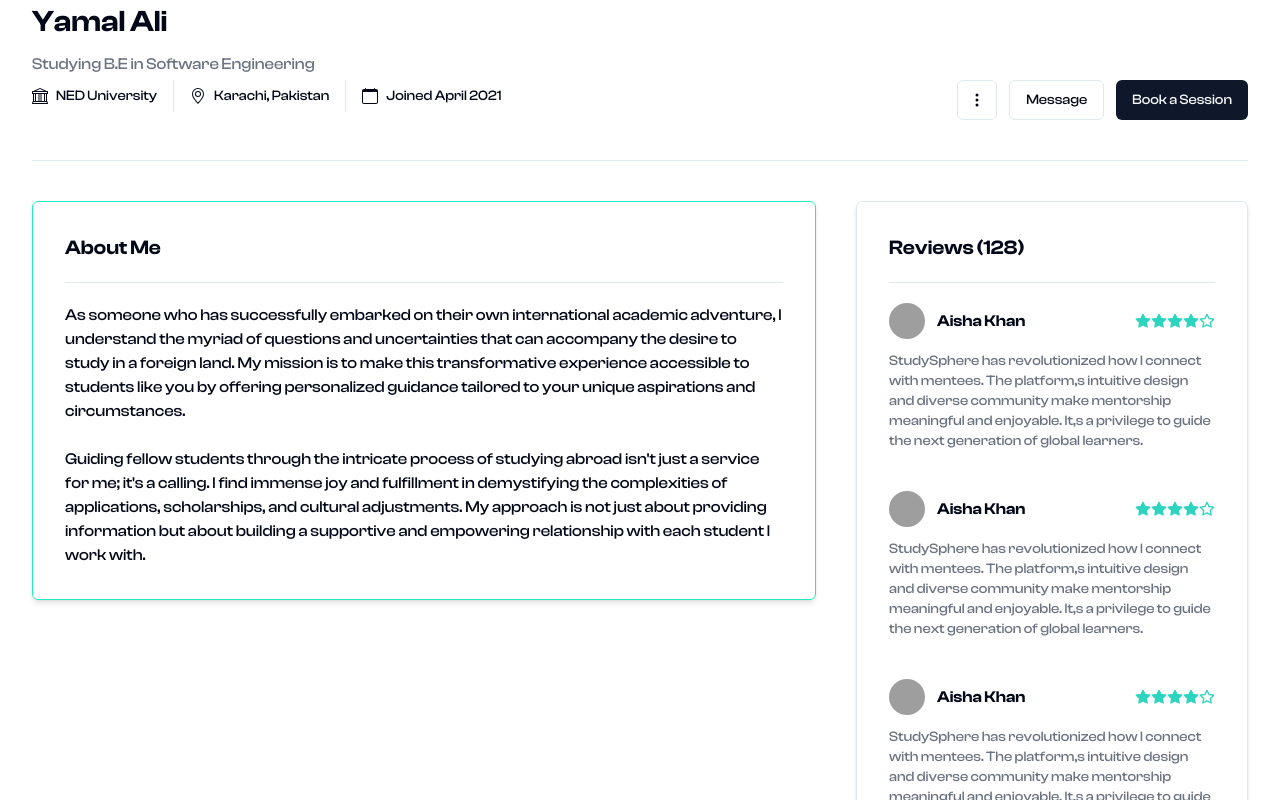
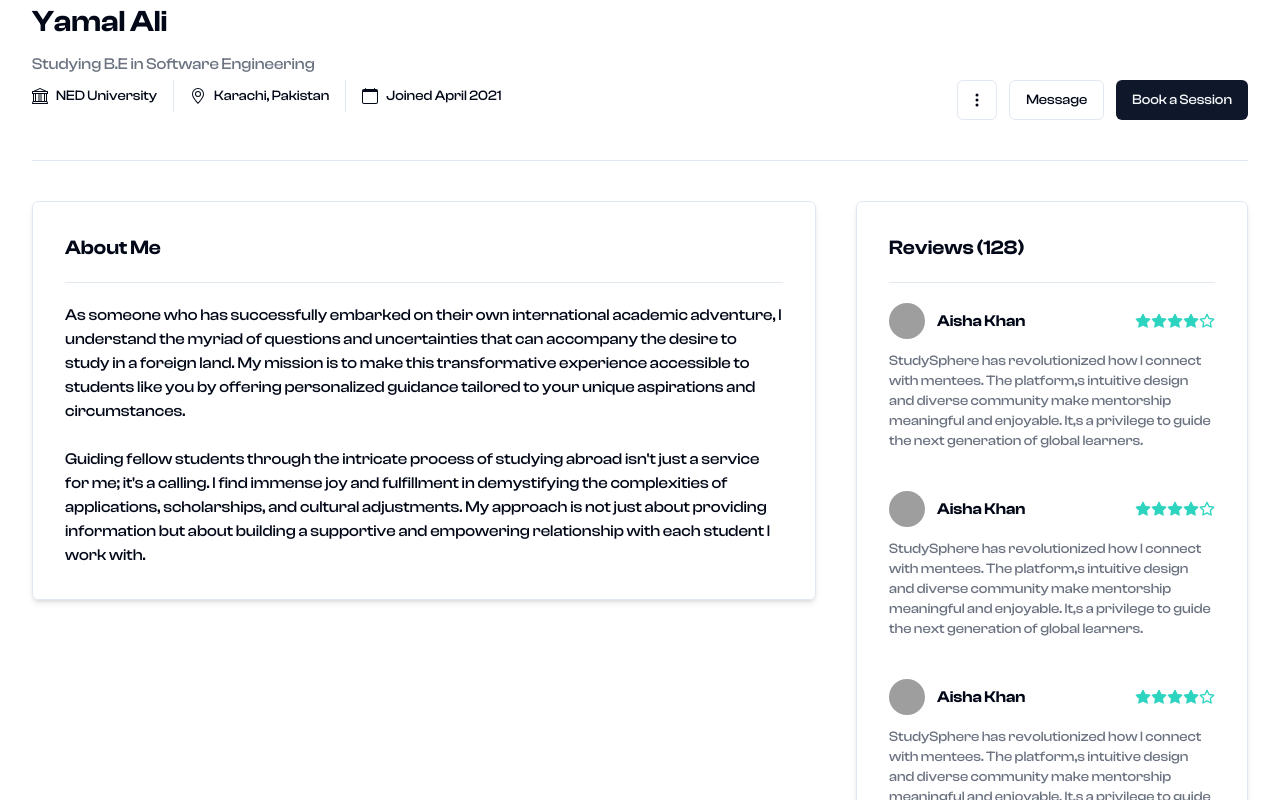
Before and after one commit to YamalAli770/studysphere-frontend, a Next.js app: page /profile in a window 1280 px wide. Shown: the part 384-1184 px from the top of the page. Built offline with nearby package versions, Linux system fonts and the light colour scheme; grey boxes are pictures that could not be loaded.

Commit message:
about me border color changed

```diff
--- a/app/(routes)/(with-nav-footer)/profile/page.tsx
+++ b/app/(routes)/(with-nav-footer)/profile/page.tsx
@@ -11,7 +11,7 @@ export default function Profile(){
                 <Separator className="my-10"/>
                 <div className="md:flex md:space-x-10">
                     <div className="w-full md:w-2/3 mb-10 md:mb-0">
-                        <div className="rounded-md shadow-md p-8 border border-secondary">
+                        <div className="rounded-md shadow-md p-8 border">
                             <h3 className="text-xl font-semibold ">About Me</h3>
                             <Separator className="my-5"/>
                             <p>
```
